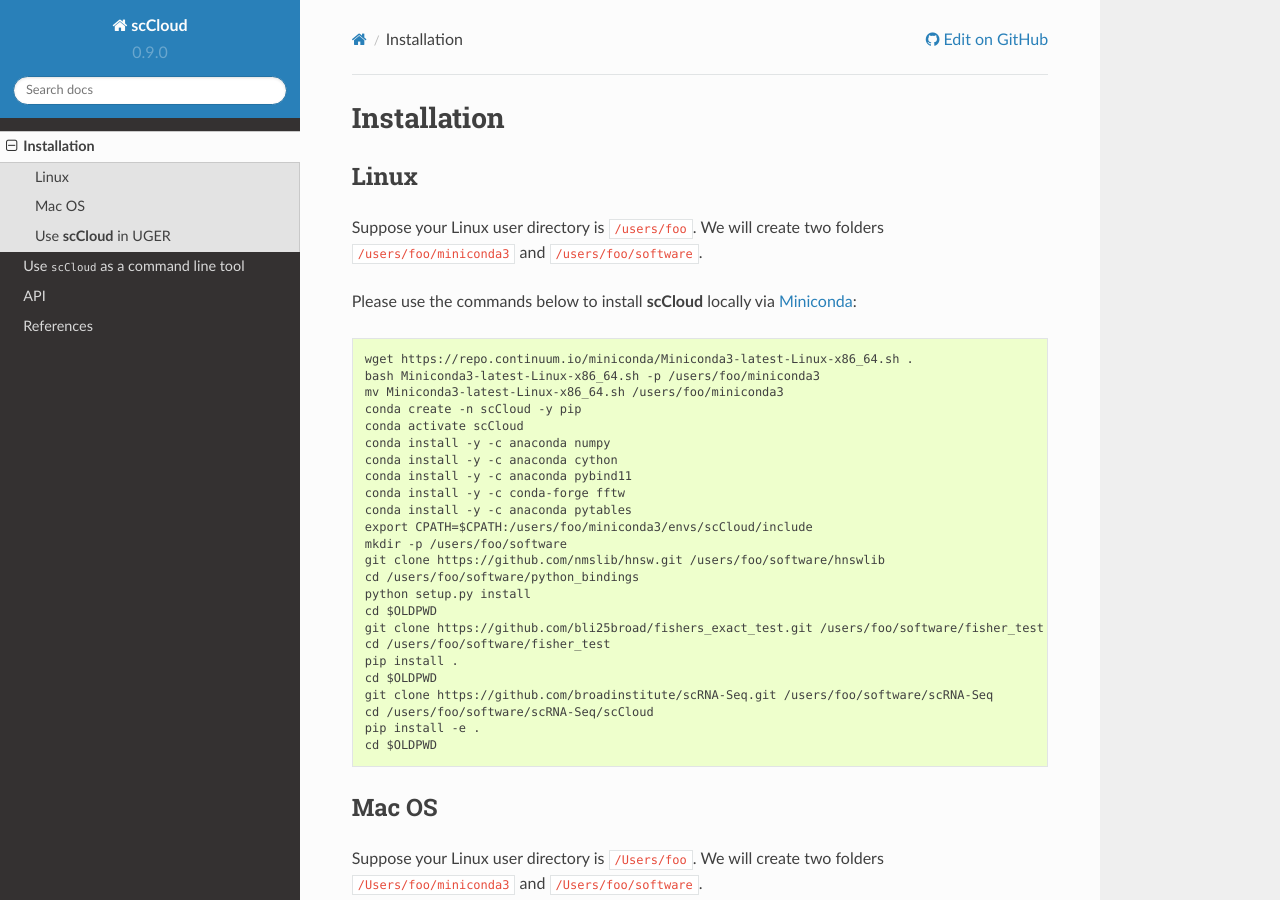
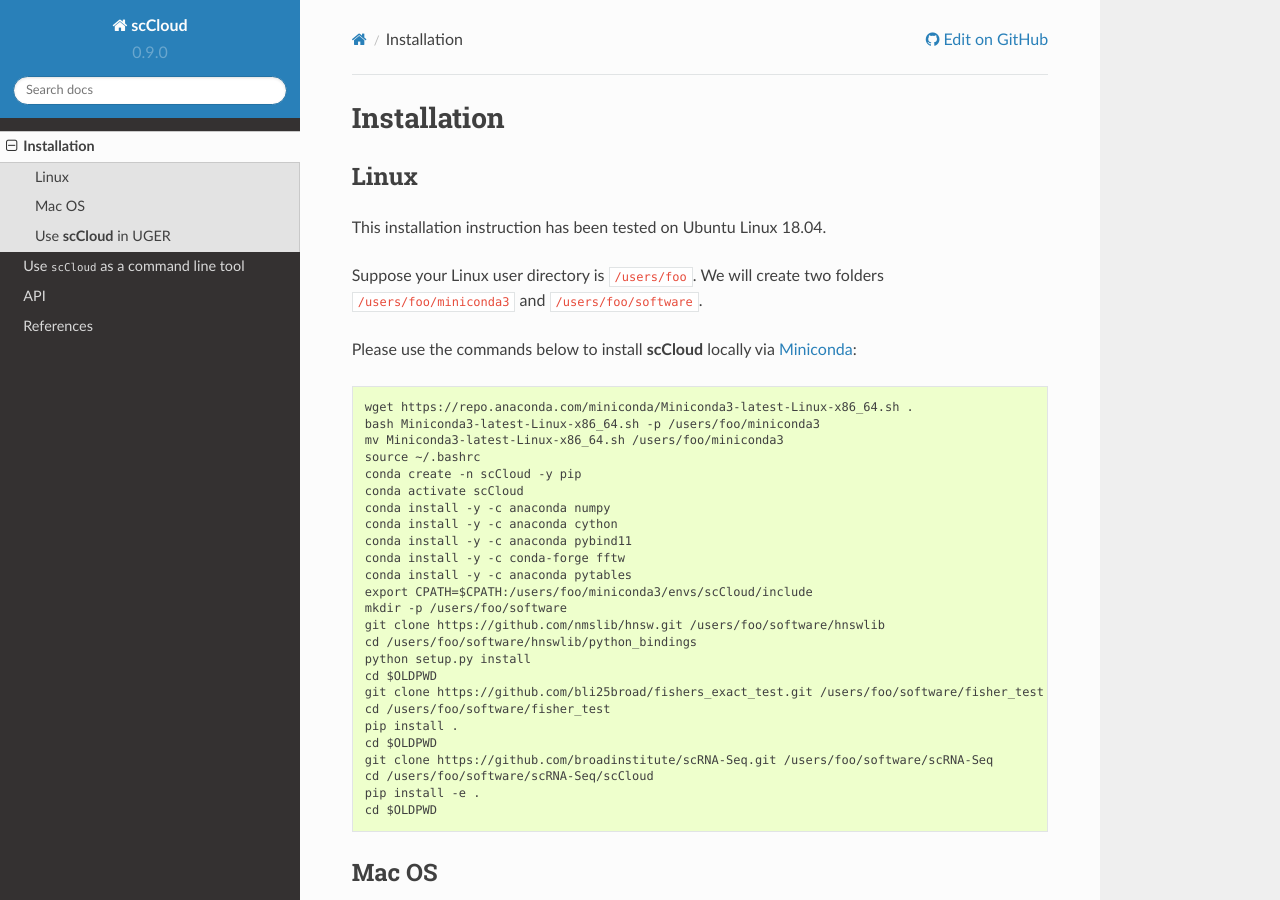
Before and after one commit to lilab-bcb/pegasus, a Sphinx documentation site: the page built from scCloud/docs/installation.rst, in a window 1280 px wide and 900 px high. Built offline with Sphinx 7.4.7 and the Read the Docs theme 2.0.0, drawn with Linux system fonts in a browser that asks for light colours; formulas are drawn with MathJax 3.

Commit message:
Update installation instruction for Linux

```diff
--- a/scCloud/docs/installation.rst
+++ b/scCloud/docs/installation.rst
@@ -3,14 +3,16 @@
 
 Linux
 +++++
+This installation instruction has been tested on Ubuntu Linux 18.04.
 
 Suppose your Linux user directory is ``/users/foo``. We will create two folders ``/users/foo/miniconda3`` and ``/users/foo/software``.
 
 Please use the commands below to install **scCloud** locally via Miniconda_::
 
-	wget https://repo.continuum.io/miniconda/Miniconda3-latest-Linux-x86_64.sh .
+	wget https://repo.anaconda.com/miniconda/Miniconda3-latest-Linux-x86_64.sh .
 	bash Miniconda3-latest-Linux-x86_64.sh -p /users/foo/miniconda3
 	mv Miniconda3-latest-Linux-x86_64.sh /users/foo/miniconda3
+	source ~/.bashrc
 	conda create -n scCloud -y pip
 	conda activate scCloud
 	conda install -y -c anaconda numpy
@@ -21,7 +23,7 @@
 	export CPATH=$CPATH:/users/foo/miniconda3/envs/scCloud/include
 	mkdir -p /users/foo/software
 	git clone https://github.com/nmslib/hnsw.git /users/foo/software/hnswlib
-	cd /users/foo/software/python_bindings
+	cd /users/foo/software/hnswlib/python_bindings
 	python setup.py install
 	cd $OLDPWD
 	git clone https://github.com/bli25broad/fishers_exact_test.git /users/foo/software/fisher_test
```
